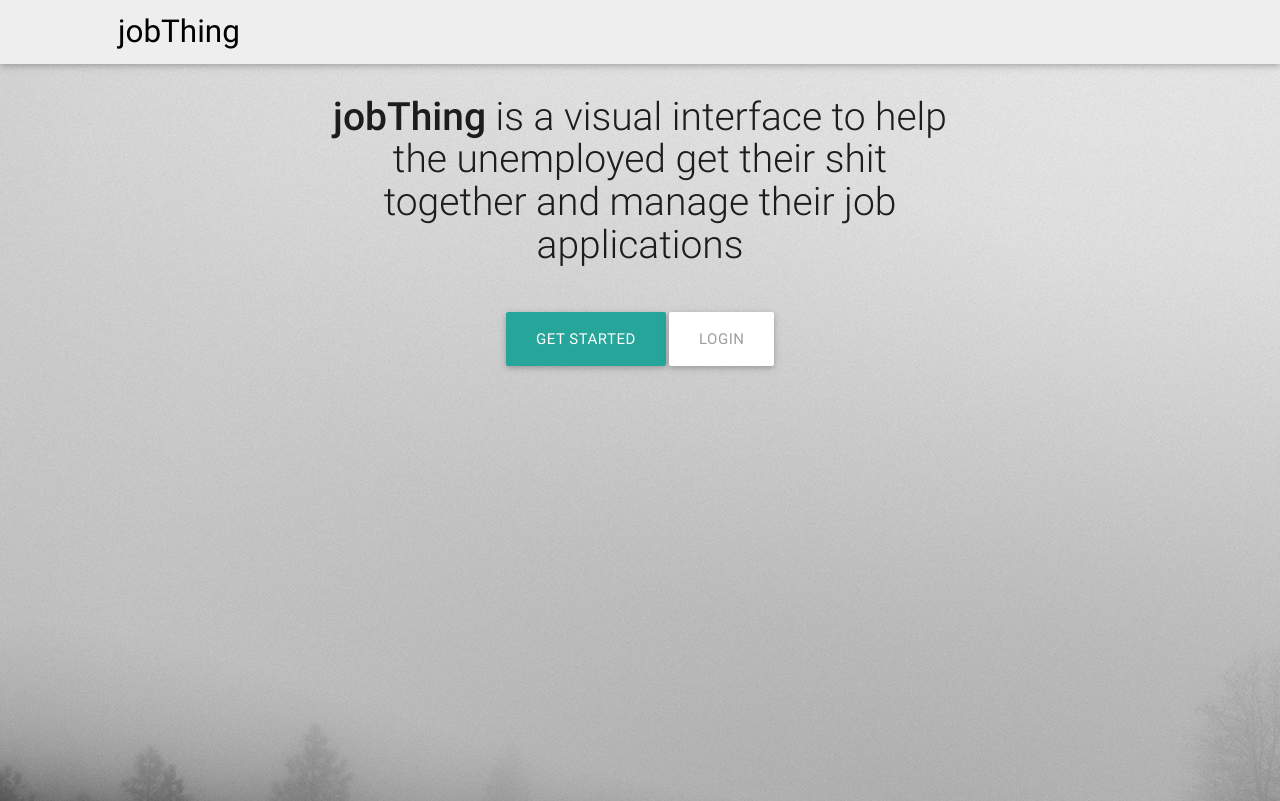
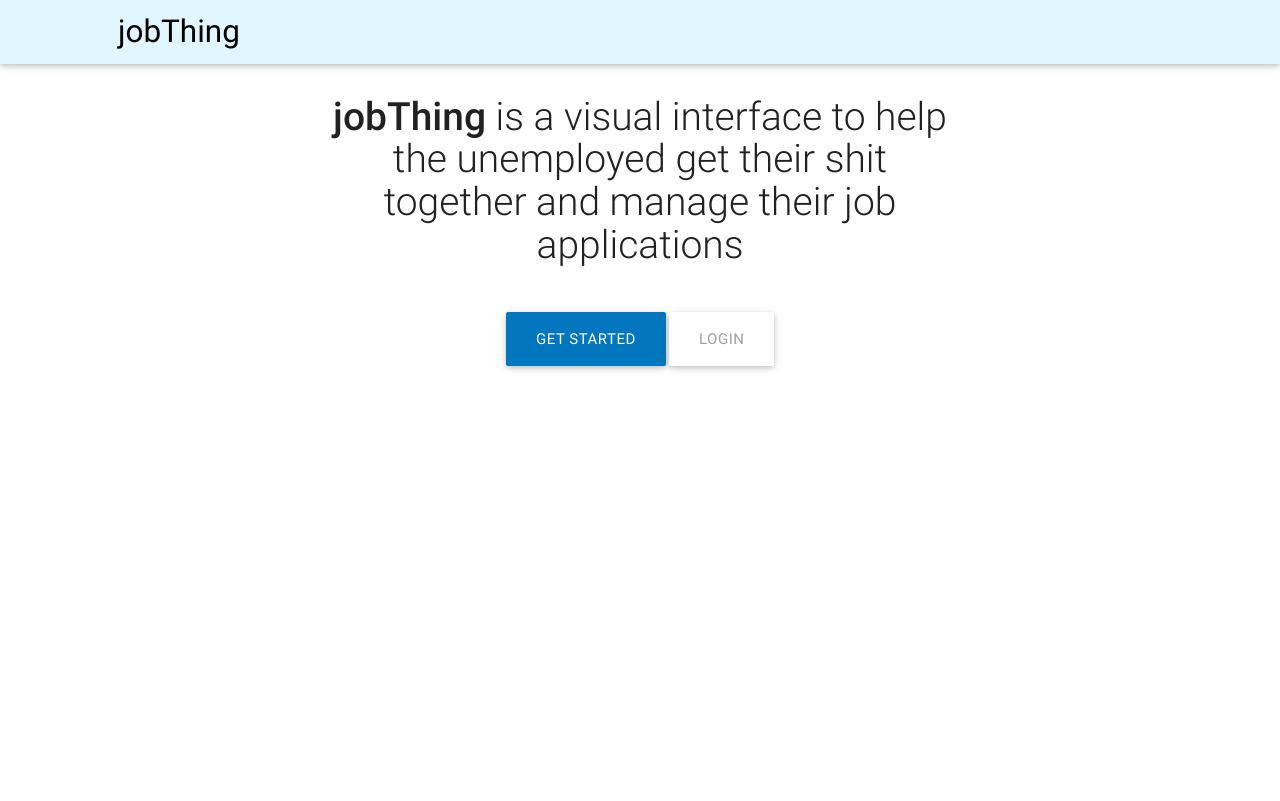
Before and after one commit to kculafic/Q2-jobThing, a plain HTML site: page public/index.html in a window 1280 px wide. Shown: the top 801 px of the page. Drawn offline with nearby package versions, Linux system fonts and the light colour scheme.

Commit message:
Front end layout simpified

```diff
--- a/public/css/background.css
+++ b/public/css/background.css
@@ -1,9 +1,9 @@
 
-body {
+/*body {
   background-image: url(../img/roadfog_1.jpg);
   box-sizing: border-box;
 
-}
+}*/
 
 #shopbutton {
   margin: 30px;
--- a/public/index.html
+++ b/public/index.html
@@ -11,7 +11,7 @@
   <body>
 
     <nav>
-      <div class="nav-wrapper #eeeeee grey lighten-3">
+      <div class="nav-wrapper #e1f5fe light-blue lighten-5">
         <div class="row">
 
           <div class="col l2 s12 offset-l1">
@@ -35,7 +35,7 @@
             <div class="row">
                 <div class="col s12">
                     <div class="center-align">
-                        <a class="modal-trigger waves-effect waves-light btn-large" href="#modal1">Get Started</a>
+                        <a class="modal-trigger waves-effect waves-light btn-large #0277bd light-blue darken-3" href="#modal1">Get Started</a>
                             <div id="modal1" class="modal modal-fixed-footer">
                                 <div class="modal-content">
                                     <h4>Create Acount</h4>
@@ -107,7 +107,7 @@
     </main>
 
 
-  <footer id="footer" class="page-footer #eeeeee grey lighten-3">
+  <footer id="footer" class="page-footer #e8f5e9 green lighten-5">
       <div class="footer-copyright center-align">
         <div class="container black-text">jobThing: Q2 Project - Galvanize Web Development. © 2016 Karl and Krsto</div>
       </div>
```
Also changed, not shown: public/user.html (+2 -2 lines).
